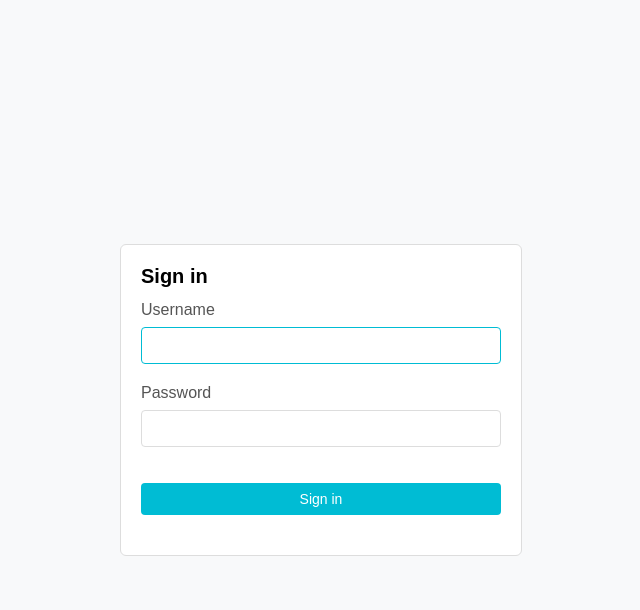
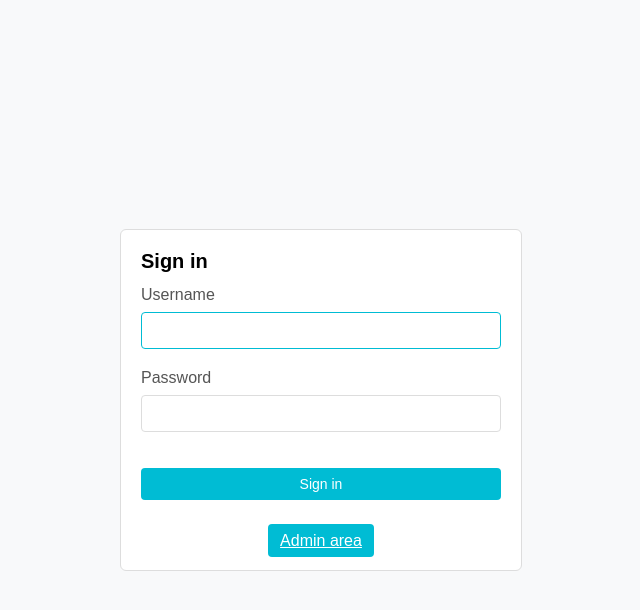
Before and after one commit to phil-keita/facturation, a Flask app: page /login in a window 1280 px wide. Shown: the top 610 px of the page, without its empty margins (319-959 px from the left). Run offline with Flask 3, Linux system fonts and the light colour scheme.

Commit message:
Show Admin area button on login page (links to /admin)

```diff
--- a/templates/login.html
+++ b/templates/login.html
@@ -40,6 +40,9 @@
           <button class="btn" type="submit">Sign in</button>
         </div>
       </form>
+        <div style="margin-top:12px; text-align:center;">
+          <a class="btn" href="{{ url_for('admin') }}">Admin area</a>
+        </div>
     </div>
   </body>
 </html>
```
